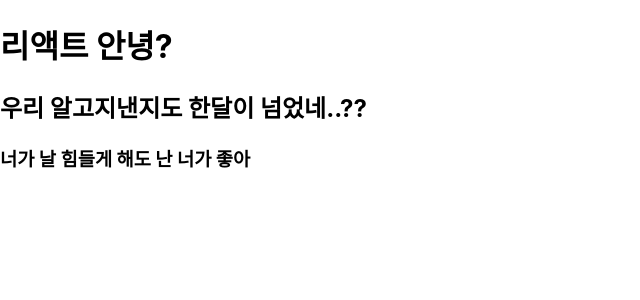
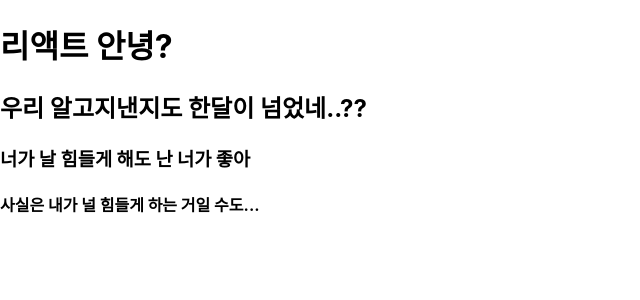
Before and after one commit to bigveloper/practice, a React (Create React App) app: page / in a window 1280 px wide. Shown: the top 300 px of the page, without its empty margins (0-640 px from the left). Built offline with nearby package versions, Linux system fonts and the light colour scheme.

Commit message:
jsx(<>{}</>}

```diff
--- a/src/App.js
+++ b/src/App.js
@@ -1,11 +1,13 @@
 import './App.css';
 
 function App() {
+    const name = '날 힘들게 해도';
     return (
         <>
             <h1>리액트 안녕?</h1>
             <h2>우리 알고지낸지도 한달이 넘었네..??</h2>
-            <h3>너가 날 힘들게 해도 난 너가 좋아</h3>
+            <h3>너가 {name} 난 너가 좋아</h3>
+            <h4>사실은 내가 널 힘들게 하는 거일 수도...</h4>
         </>
     );
 }
```
